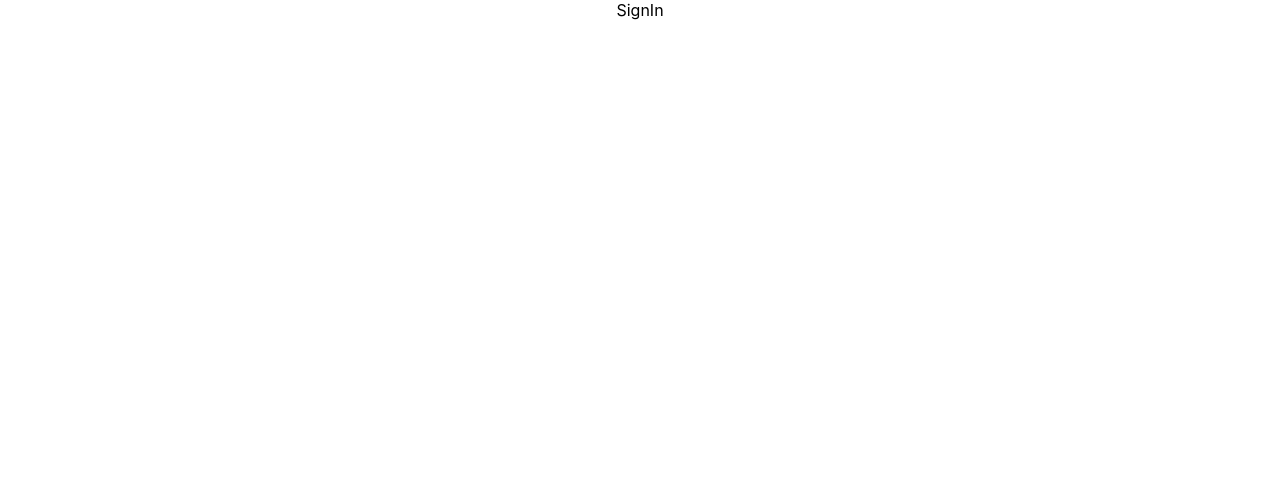
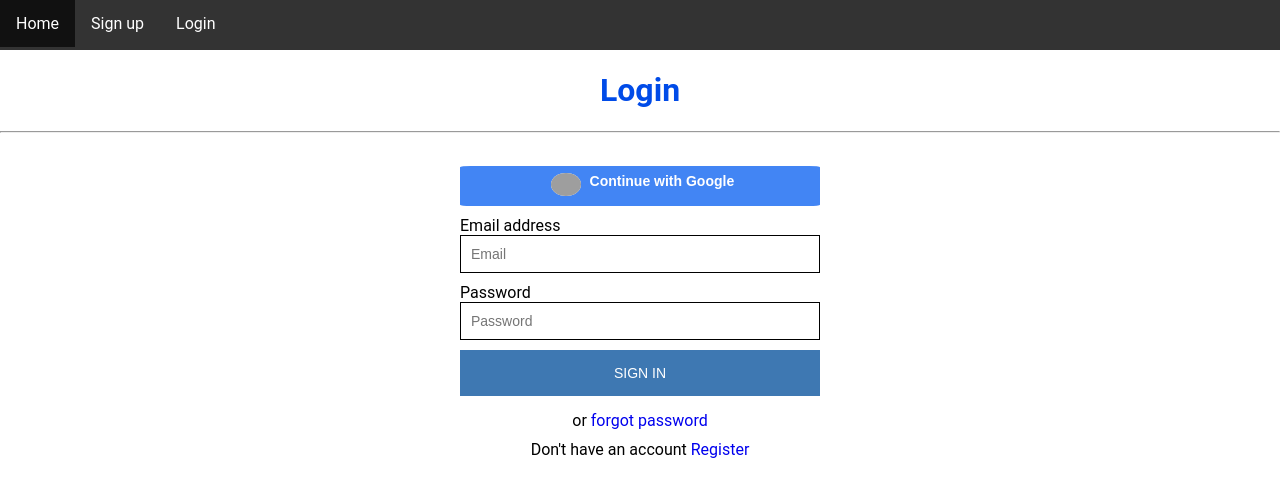
Before and after one commit to abdallahabusedo/LevelUp_E-learning, a React (Create React App) app: page /signin in a window 1280 px wide. Shown: the top 496 px of the page. Built offline with nearby package versions, Linux system fonts and the light colour scheme; grey boxes are pictures that could not be loaded.

Commit message:
Finished Home&Authentication Design

```diff
--- /dev/null
+++ b/src/assets/styles/Form.css
@@ -0,0 +1,90 @@
+.form-container {
+    font-family: "Roboto", sans-serif;
+    margin: auto;
+}
+
+.form-container h1{
+  text-align: center;
+  color:#004be8;
+  width:360;
+}
+
+form {
+    position: relative;
+    z-index: 1;
+    max-width: 360px;
+    margin: 0 auto 100px;
+    padding: 25px;
+}
+
+.form-group {
+    text-align: left;
+}
+
+.form-group input {
+    outline: 0;
+    width: 100%;
+    border: 1px solid;
+    margin: 0 0 10px;
+    padding: 10px;
+    box-sizing: border-box;
+    font-size: 14px;
+}
+
+form input[type=submit] {
+    text-transform: uppercase;
+    outline: 0;
+    background: #3e78b2;
+    color: white;
+    width: 100%;
+    border: 0;
+    padding: 15px;
+    margin-bottom: 15px;
+    font-size: 14px;
+    -webkit-transition: all 0.3 ease;
+    transition: all 0.3 ease;
+    cursor: pointer;
+}
+
+form input[type="submit"]:hover,form input[type="submit"]:active,form input[type="submit"]:focus {
+    background: #59c1c9;
+}
+
+.form-footer {
+    margin-top: 10px;
+}
+
+a {
+    text-decoration: none;
+}
+
+
+.form-group button {
+    background:#4285f4;
+    color:white;
+    border:none;
+    width:360px;
+    height:40px;
+    border-radius:3%;
+    margin-bottom: 10px;
+    transition: all 0.3 ease;
+    cursor: pointer;
+}
+
+.form-group button:hover,.form-group button:active,.form-group button:focus {
+    background: #59c9ad;
+}
+
+img {
+    text-align: center;
+    width:30px;
+    background:white;
+    border-radius:50%;
+}
+
+b {
+    top: -10px;
+    left: 5px;
+    position: relative;
+    font-size: 14px;
+}
--- /dev/null
+++ b/src/assets/styles/nav.css
@@ -0,0 +1,25 @@
+ul {
+    list-style-type: none;
+    margin: 0;
+    padding: 0;
+    overflow: hidden;
+    background-color: #333;
+    height: 50px;
+
+}
+
+li {
+    float: left;
+}
+
+li a {
+    display: block;
+    color: white;
+    text-align: center;
+    padding: 14px 16px;
+    text-decoration: none;
+}
+
+li a:hover {
+    background-color: #111;
+}
--- /dev/null
+++ b/src/components/navComponent.js
@@ -0,0 +1,18 @@
+import React, { Component } from 'react';
+import { Link } from 'react-router-dom';
+import "../assets/styles/nav.css";
+
+export default class NavigationBar extends Component {
+
+  render() {
+    return (
+      <div className="navbar-menu">
+        <ul id="navbar-list">
+            <li> <Link to="/home">Home</Link></li>
+            <li> <Link to="/signup">Sign up</Link></li>
+            <li> <Link to="/signin">Login</Link></li>
+        </ul>
+      </div>
+    )
+  }
+}
--- a/src/pages/AccountLogin/signin.js
+++ b/src/pages/AccountLogin/signin.js
@@ -1,9 +1,91 @@
-import React, { Component } from 'react'
+import React, { Component } from 'react';
+import NavigationBar from "../../components/navComponent";
 
+import { Link } from 'react-router-dom';
+import { auth , provider } from '../../services/firebase';
+
+import "../../assets/styles/Form.css";
 export default class SignIn extends Component {
+
+  constructor(props)
+  {
+    super(props);
+    this.state = {
+        email:'',
+        password:'',
+    };
+  }
+
+  handleChange = ( event ) => {
+    let name = event.target.name , value = event.target.value;
+    this.setState({ [name]:value } );
+    console.log(this.state);
+  }
+
+  handleSubmit = ( event ) => {
+    event.preventDefault();
+    console.log(event.target.name);
+
+    if( event.target.name === "userAuth") {
+      let { email , password } = this.state;
+      this.props.history.push('/');
+
+      /*
+      auth.signInWithEmailAndPassword (this.state.email,this.state.password)
+      .then( () => {
+        this.props.history.push('/');
+      })
+      .catch(err => {
+          alert(err.message);
+      });*/
+
+    } else if( event.target.name === "googleAuth") {
+      let { email , password } = this.state;
+      this.props.history.push('/');
+
+      /*
+      provider.addScope('profile');
+      provider.addScope('email');
+      auth.signInWithPopup(provider)
+      .then((result) => {
+
+        var credential = result.credential;
+        var token = credential.accessToken;
+        var user = result.user;
+
+      }).catch(err => {
+        alert(err.message);
+      });*/
+    }
+  }
+
   render() {
     return (
-      <div> SignIn </div>
+      <div className="form-container">
+        <NavigationBar/>
+        <h1> Login </h1>
+        <hr/>
+        <form name="userAuth" onSubmit={this.handleSubmit}>
+          <div className="form-group"  onClick={this.handleSubmit}>
+            <button type="button" name="googleAuth"> <img src="https://www.iconfinder.com/data/icons/social-media-2210/24/Google-512.png" alt=""/> <b> Continue with Google</b> </button>
+          </div>
+          <div className="form-group">
+            <label>Email address</label>
+            <input type="email" required="" className="form-control" id="email" placeholder="Email" name="email" onChange={this.handleChange}/>
+          </div>
+          <div className="form-group">
+            <label>Password</label>
+            <input type="password" required="" className="form-control" id="password" placeholder="Password" name="password" onChange={this.handleChange}/>
+          </div>
+          <div className="form-actions">
+            <input type="submit" value="Sign In" />
+            <span>or</span><Link to="/"> forgot password</Link>
+          </div>
+          <div className="form-footer">
+            <span>Don't have an account </span><Link to="/signup">Register</Link>
+          </div>
+        </form>
+      </div>
     )
   }
 }
--- a/src/pages/AccountLogin/signup.js
+++ b/src/pages/AccountLogin/signup.js
@@ -1,9 +1,65 @@
-import React, { Component } from 'react'
+import React, { Component } from 'react';
+import NavigationBar from "../../components/navComponent";
 
-export default class SignUP extends Component {
+import { Link } from 'react-router-dom';
+import { auth , provider } from '../../services/firebase';
+
+import "../../assets/styles/Form.css";
+export default class SignUp extends Component {
+
+  constructor(props)
+  {
+    super(props);
+    this.state = {
+        email:'',
+        password:'',
+    };
+  }
+
+  handleChange = ( event ) => {
+    let name = event.target.name , value = event.target.value;
+    this.setState({ [name]:value } );
+    console.log(this.state);
+  }
+
+  handleSubmit = ( event ) => {
+    event.preventDefault();
+    let { email , password } = this.state;
+    this.props.history.push('/');
+    /*
+    auth.createUserWithEmailAndPassword(this.state.email,this.state.password)
+    .then( () => {
+      this.props.history.push('/');
+    })
+    .catch(err => {
+        alert(err.message);
+    });*/
+  }
+
   render() {
     return (
-      <div> SignUp </div>
+      <div className="form-container">
+        <NavigationBar/>
+        <h1> Signup </h1>
+        <hr/>
+
+        <form method="POST">
+          <div className="form-group">
+            <label>Email address</label>
+            <input type="email" required="true" className="form-control" id="email" placeholder="Email" name="email" onChange={this.handleChange}/>
+          </div>
+          <div className="form-group">
+            <label>Password</label>
+            <input type="password" required="true" className="form-control" id="password" placeholder="Password" name="password" onChange={this.handleChange}/>
+          </div>
+          <div className="form-actions">
+            <input type="submit" value="Sign Up" name="userAuth" onClick={this.handleSubmit}/>
+          </div>
+          <div className="form-footer">
+            <span>Already have an account </span><Link to="/signin">Login</Link>
+          </div>
+        </form>
+      </div>
     )
   }
 }
--- a/src/pages/Home/home.js
+++ b/src/pages/Home/home.js
@@ -1,9 +1,20 @@
-import React, { Component } from 'react'
-
+import React, { Component } from 'react';
+import NavigationBar from "../../components/navComponent";
 export default class Home extends Component {
   render() {
     return (
-      <div> Home </div>
+      <div>
+        <header class="page-header">
+          <NavigationBar/>
+        </header>
+        <content>
+          <div>
+            <h1>A large selection of courses</h1>
+            <p>Choose from 10 online video courses with new additions published every month</p>
+          </div>
+
+        </content>
+      </div>
     )
   }
 }
--- a/src/services/firebase.js
+++ b/src/services/firebase.js
@@ -4,7 +4,14 @@ import 'firebase/storage';
 import 'firebase/database'
 
 const firebaseConfig = {
-
+    apiKey: "AIzaSyDojOMJLCVTE8UOuM7ubxjxxPLMF7W2AF0",
+    authDomain: "levelup-bb9e8.firebaseapp.com",
+    databaseURL: "https://levelup-bb9e8-default-rtdb.firebaseio.com",
+    projectId: "levelup-bb9e8",
+    storageBucket: "levelup-bb9e8.appspot.com",
+    messagingSenderId: "602519641720",
+    appId: "1:602519641720:web:738fb17cc55c76484ed78d",
+    measurementId: "G-GVFZPRQSNN"
 };
 
 
@@ -13,5 +20,6 @@ firebase.initializeApp(firebaseConfig);
 export const storage = firebase.storage();
 export const database = firebase.database();
 export const auth = firebase.auth();
+export const provider = new firebase.auth.GoogleAuthProvider();
 
 export default firebase;
```
